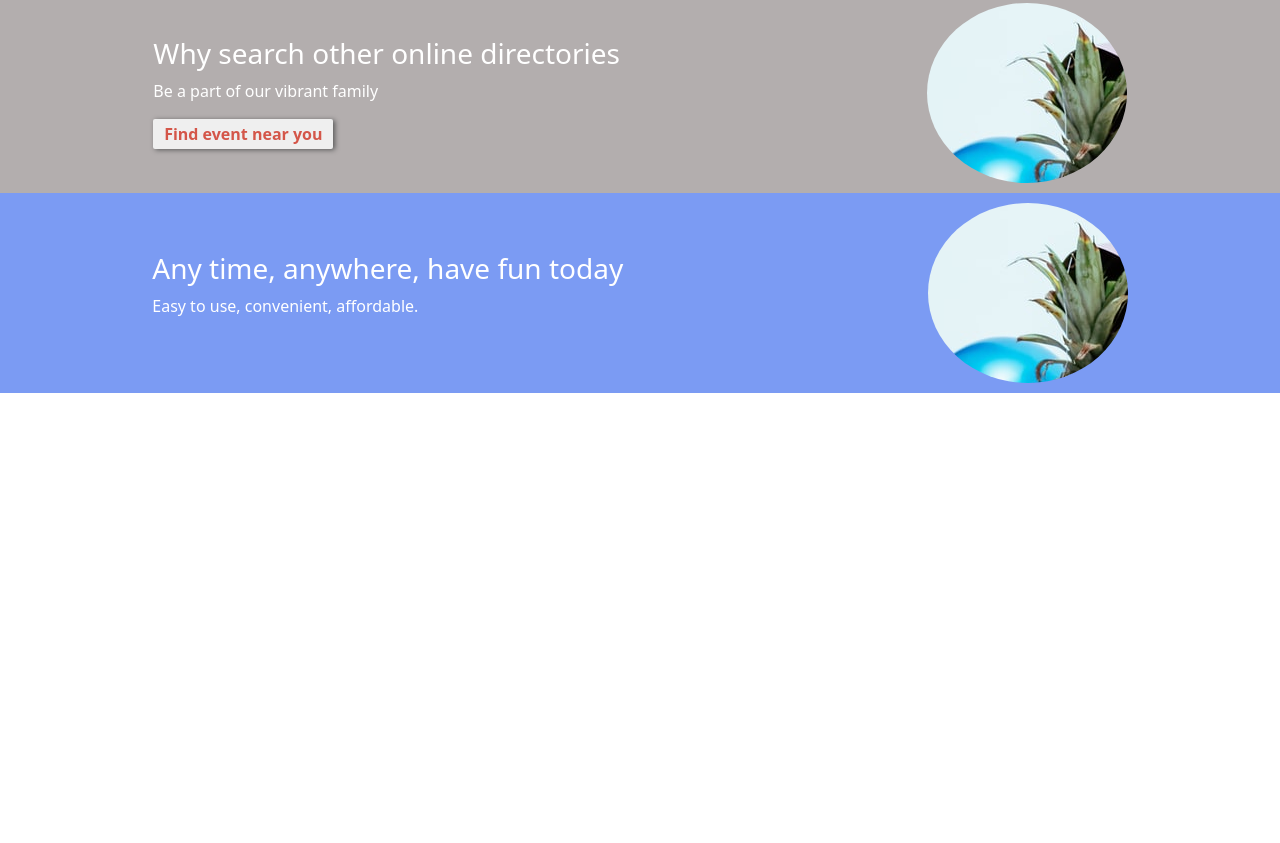
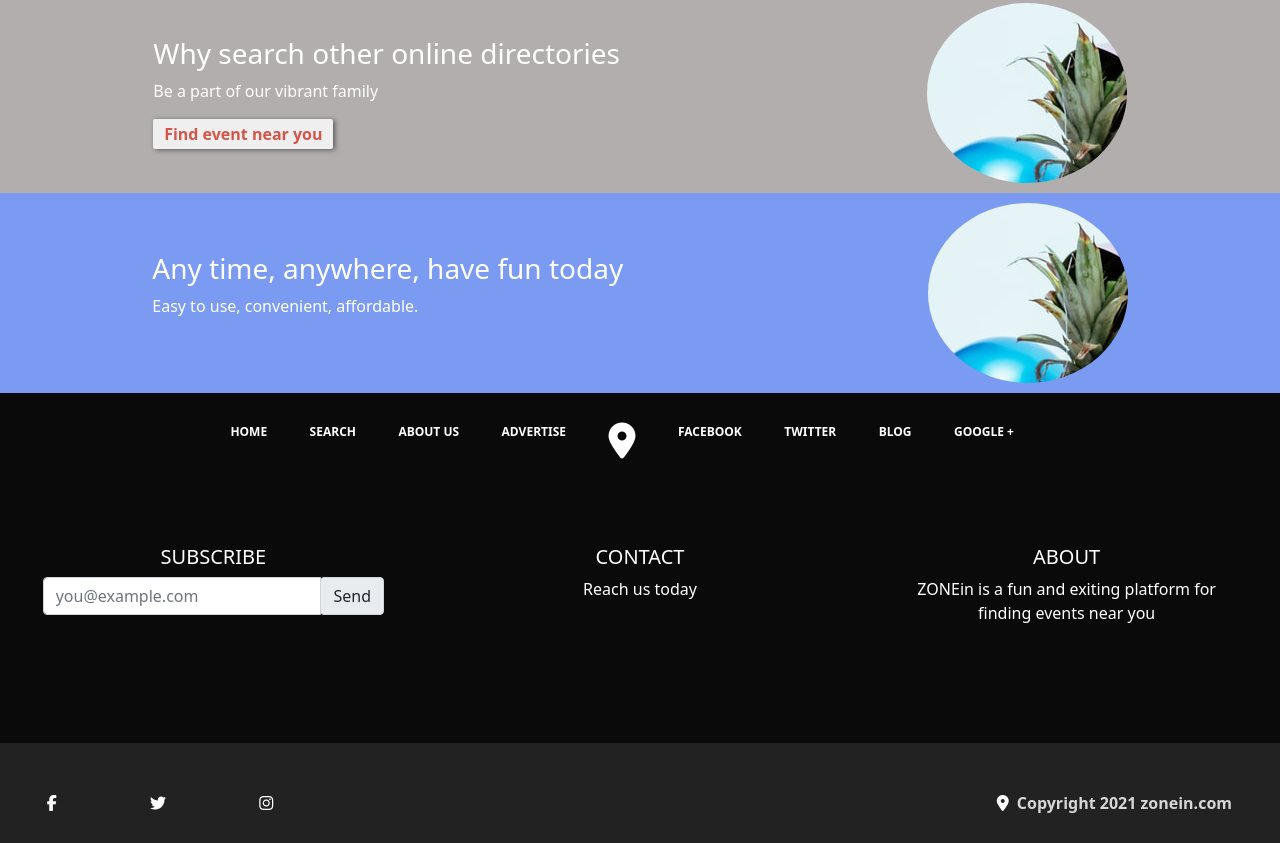
Before and after one commit to felix-vondee/zonein, a plain HTML site: page index.html in a window 1280 px wide. Shown: the part 1538-2381 px from the top of the page. Before the commit the page ends 1931 px from the top, so only its background shows below. Drawn offline with nearby package versions, Linux system fonts and the light colour scheme.

Commit message:
Complete footer

```diff
--- a/index.html
+++ b/index.html
@@ -52,7 +52,7 @@
           <button class="btn col-md-2" style="background-color: #d45649;">Search</button>
         </div>
       </div>
-      <button type="button" class="btn btn-secondary btn-md">How it works</button>
+      <button type="button" class="btn btn-secondary btn-md" onclick="location.href='#'">How it works</button>
     </div>
   </header>
   <section class="how-works">
@@ -93,7 +93,7 @@
         <div>
           <h3 class="hdr">Over 100,000 events created daily!!</h3>
           <p class="hdr">Find an event near you today</p>
-          <button class="spec">Find event</button>
+          <button class="spec" onclick="location.href='#'" type="button">Find event</button>
         </div>
         <div class="circl">
         </div>
@@ -102,7 +102,7 @@
         <div>
           <h3 class="hdr">Why search other online directories</h3>
           <p class="hdr">Be a part of our vibrant family</p>
-          <button class="spec">Find event near you</button>
+          <button class="spec" onclick="location.href='#'" type="button">Find event near you</button>
         </div>
         <div class="circl">
         </div>
@@ -118,8 +118,50 @@
   </section>
 </main>
 
-<footer>
-
+<footer class="pt-5">
+<div class="footer1-container">
+   <div class="footer1-sec1">
+      <p><a href="#">HOME</a></p>
+      <p><a href="#">SEARCH</a></p>
+      <p><a href="#">ABOUT US</a></p>
+      <p><a href="#">ADVERTISE</a></p>
+      <p><a href="#"><i class="fas fa-3x fa-map-marker-alt"></i></a></p>
+      <p><a href="#">FACEBOOK</a></p>
+      <p><a href="#">TWITTER</a></p>
+      <p><a href="#">BLOG</a></p>
+      <p><a href="#">GOOGLE +</a></p>
+   </div>
+    <div class="footer1-sec2">
+      <div>
+        <h5 class="fhd">SUBSCRIBE</h5>
+        <div class="input-group mb-3">
+          <input type="text" class="form-control" placeholder="you@example.com">
+          <div class="input-group-append mybtn">
+            <a href="#" class="input-group-text" id="basic-addon2">Send</a>
+          </div>
+        </div>
+      </div>
+      <div>
+        <h5 class="fhd">CONTACT</h5>
+        <p class="txt">Reach us today</p>
+      </div>
+      <div>
+        <h5 class="fhd">ABOUT</h5>
+        <p class="txt">ZONEin is a fun and exiting platform for finding events near you</p>
+      </div>
+    </div>
+  </div>
+  <div class="footer2-container d-flex justify-content-between">
+    <div class="icons-cont d-flex pt-5 justify-content-around" style="width: 25%;">
+      <a href="#"><i class="fab fa-facebook-f"></i></a>
+      <a href="#"><i class="fab fa-twitter"></i></a>
+      <a href="#"><i class="fab fa-instagram"></i></a>
+    </div>
+    <div class="d-flex justify-content-around pt-5 px-5">
+     <a href="#" class="px-2"><i class="fas fa-map-marker-alt" style="width: 50%;"></i></a>
+      <p class="fw-bold" style="color: rgb(216, 215, 215);">Copyright 2021 zonein.com</p>
+    </div>
+  </div>
 </footer>
   <!-- Option 1: Bootstrap Bundle with Popper -->
   <script src="https://cdn.jsdelivr.net/npm/bootstrap@5.0.0-beta2/dist/js/bootstrap.bundle.min.js"
--- a/style.scss
+++ b/style.scss
@@ -16,6 +16,10 @@ a {
   &:hover {
     color: $col;
   }
+}
+
+.mybtn > a:hover {
+  color: $mn;
 }
 
 h1,
@@ -79,6 +83,47 @@ h3 > p {
   text-align: start;
 }
 
+.txt,
+.fhd {
+  color: $col;
+  text-align: center;
+}
+
+.footer1-container {
+  background-color: rgb(10, 10, 10);
+  display: flex;
+  flex-direction: column;
+}
+
+.footer1-sec1 {
+  display: flex;
+  justify-content: space-between;
+  padding-top: 30px;
+  padding-left: 10px;
+  padding-right: 10px;
+
+  & > p {
+    font-size: 10px;
+    font-weight: bold;
+  }
+}
+
+.footer1-sec2 {
+  padding-top: 40px;
+  display: grid;
+  grid-template-columns: 1fr;
+  grid-template-rows: 1fr 1fr 1fr;
+
+  & > div {
+    padding: 0 10%;
+  }
+}
+
+.footer2-container {
+  background-color: rgb(34, 34, 34);
+  height: 100px;
+}
+
 @media (min-width: 768px) {
   .icon {
     position: relative;
@@ -89,4 +134,28 @@ h3 > p {
     width: 200px;
     min-height: 180px;
   }
+
+  .footer1-sec1 {
+    width: 80%;
+    padding-left: 18%;
+
+    & > p {
+      font-size: 12px;
+      font-weight: bold;
+    }
+  }
+
+  .footer1-sec2 {
+    padding-top: 70px;
+    display: grid;
+    grid-template-columns: 1fr 1fr 1fr;
+
+    & > div {
+      padding: 0 10%;
+    }
+  }
+
+  .footer1-container {
+    height: 350px;
+  }
 }
```
Also changed, not shown: style.css, 1 other file.
